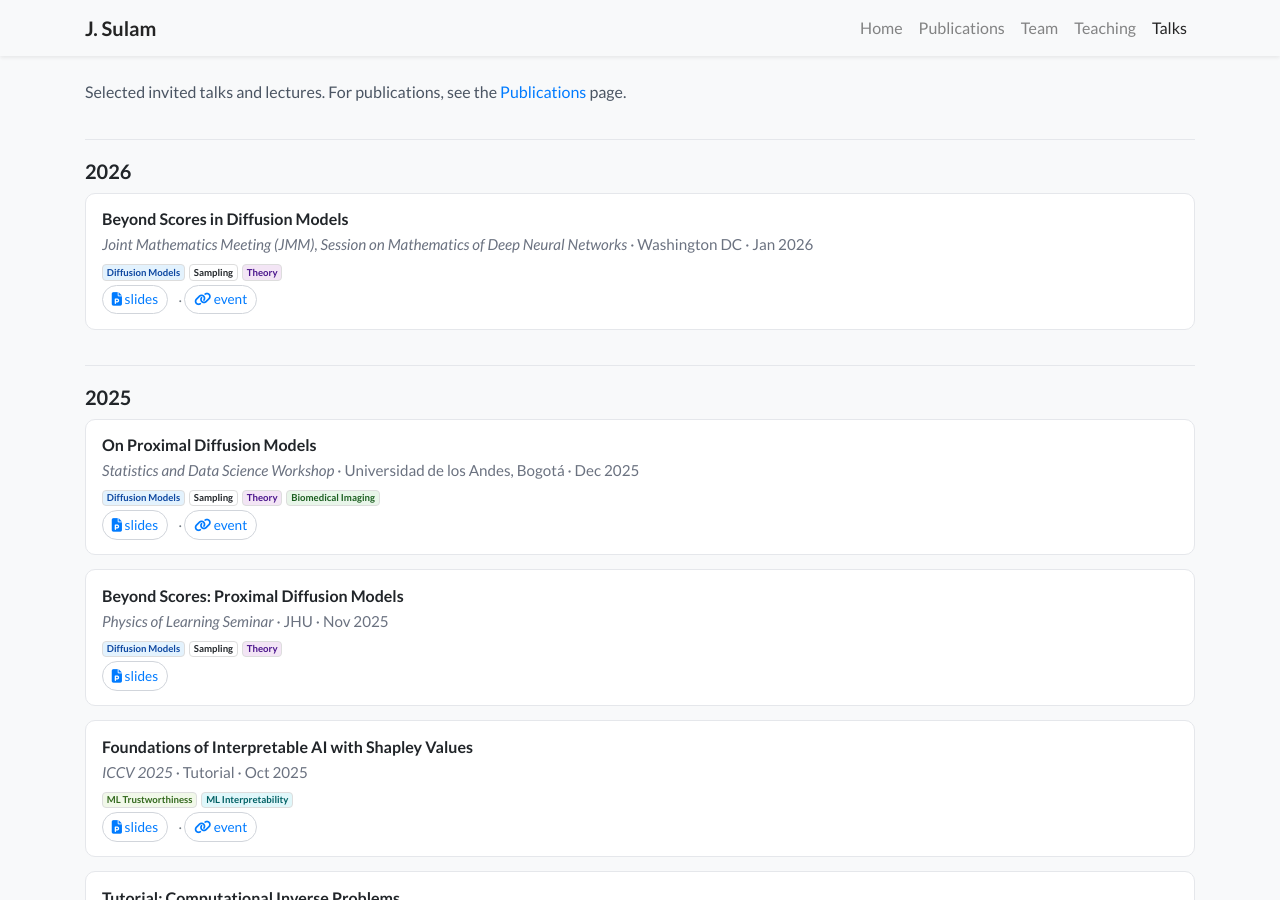
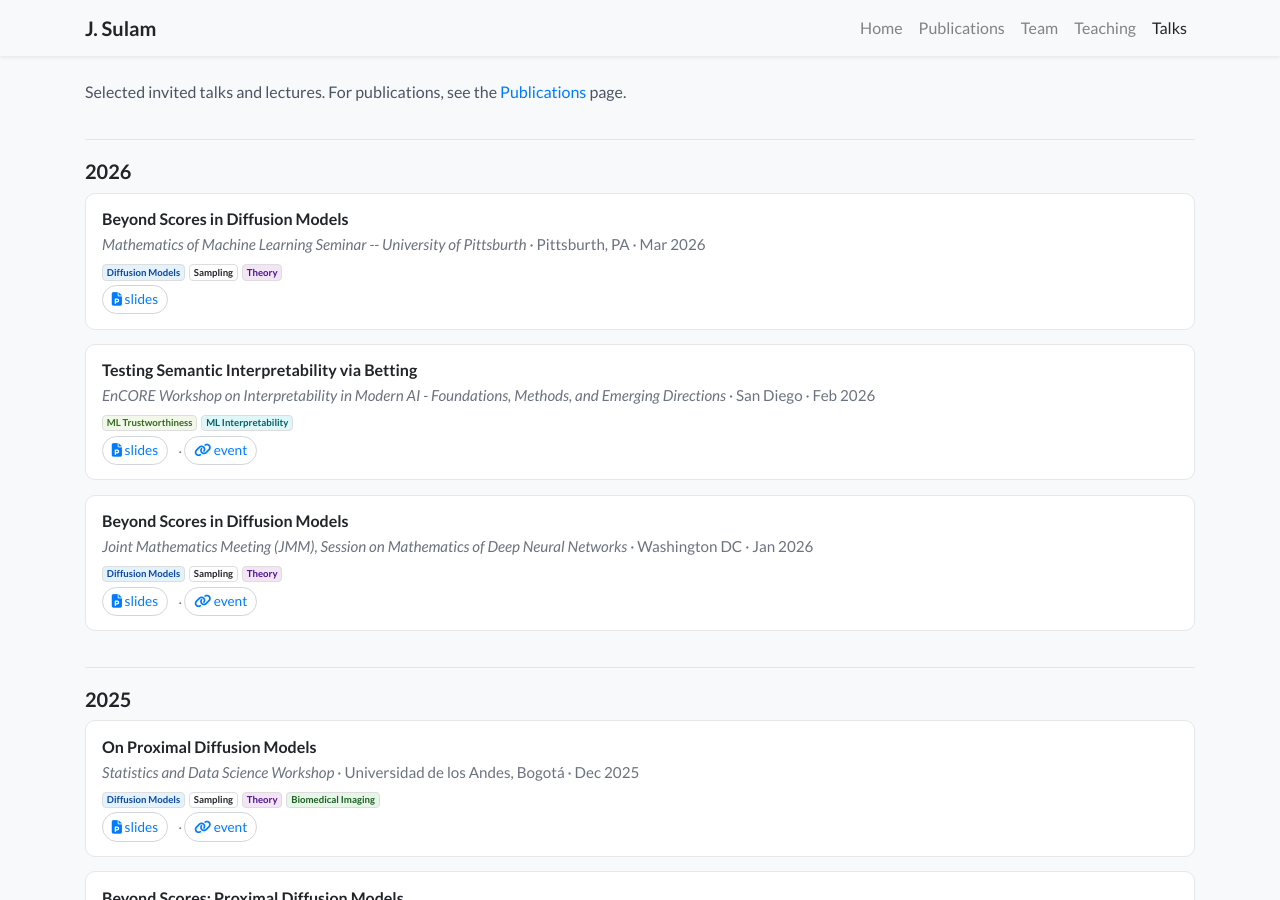
Before and after one commit to jsulam/jsulam.github.io, a Jekyll site: the page built from talks.html, in a window 1280 px wide and 900 px high. Built offline with Jekyll 4.4.1, drawn with Linux system fonts in a browser that asks for light colours; nearby versions of some CDN libraries; a style sheet for code colours, icons or effects is not loaded.

Commit message:
Add new talks to talks.yml

```diff
--- a/_data/talks.yml
+++ b/_data/talks.yml
@@ -1,3 +1,25 @@
+- title: "Beyond Scores in Diffusion Models"
+  venue: "Mathematics of Machine Learning Seminar -- University of Pittsburth"
+  location: "Pittsburth, PA"
+  date: "2026-3-04"
+  links:
+    slides: "https://slides.com/jeremiassulam/proxdm_pitt"
+  topics:
+    - Diffusion Models
+    - Sampling
+    - Theory
+
+- title: "Testing Semantic Interpretability via Betting"
+  venue: "EnCORE Workshop on Interpretability in Modern AI - Foundations, Methods, and Emerging Directions"
+  location: "San Diego"
+  date: "2026-2-26"
+  links:
+    slides: "https://slides.com/jeremiassulam/ucsd2026"
+    event: "https://trustworthy-ai-workshop.github.io/encore-2026/"
+  topics:
+    - ML Trustworthiness
+    - ML Interpretability
+
 - title: "Beyond Scores in Diffusion Models"
   venue: "Joint Mathematics Meeting (JMM), Session on Mathematics of Deep Neural Networks"
   location: "Washington DC"
```
